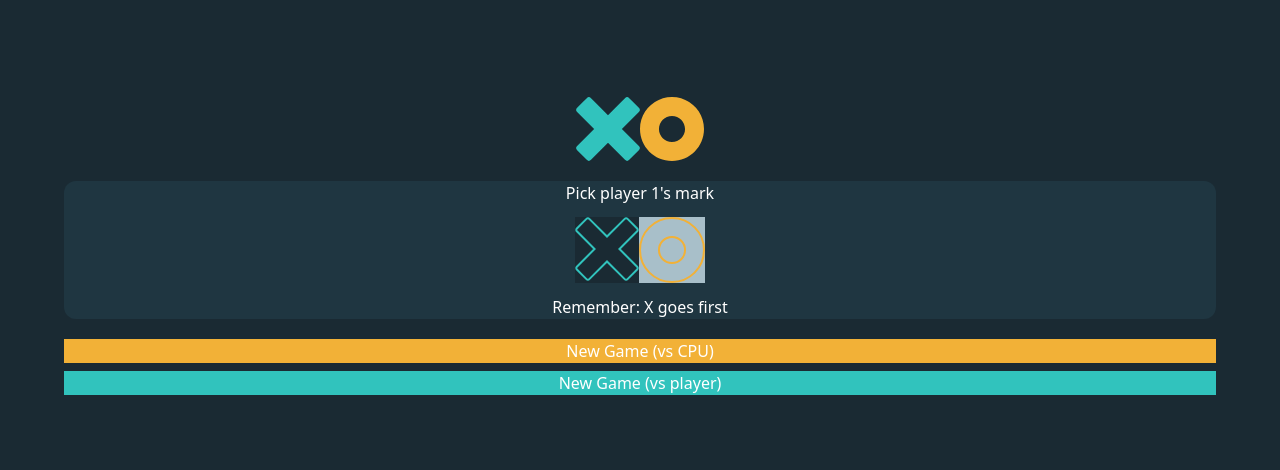
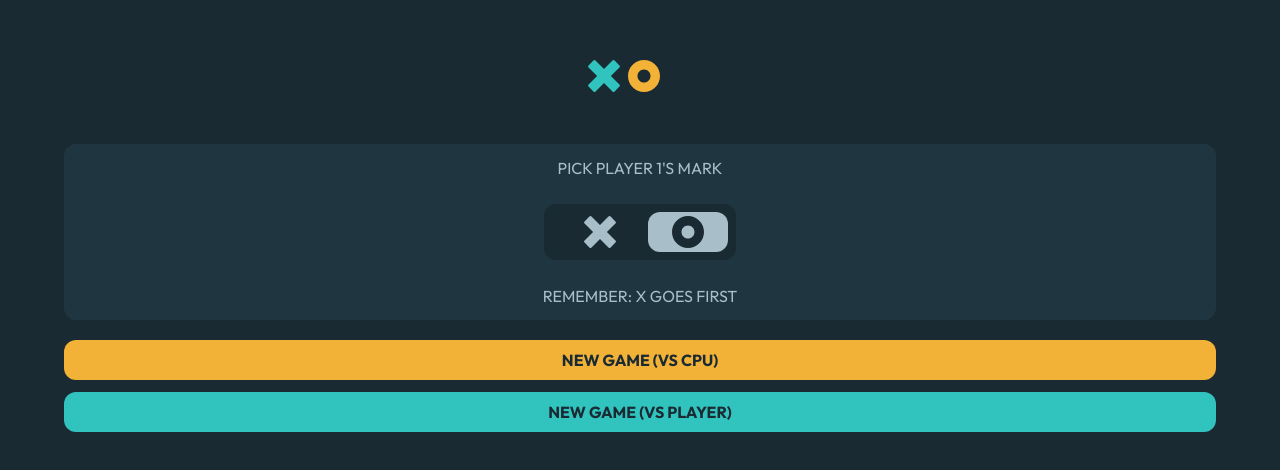
Before and after one commit to outerpreneur/tic-tac-toe, a website: page index.html in a window 1280 px wide. Shown: the part 154-624 px from the top of the page. Drawn offline with Linux system fonts and the light colour scheme.

Commit message:
game settings

```diff
--- a/index.html
+++ b/index.html
@@ -10,65 +10,90 @@
       sizes="32x32"
       href="./assets/favicon-32x32.png"
     />
+    <link rel="preconnect" href="https://fonts.googleapis.com" />
+    <link rel="preconnect" href="https://fonts.gstatic.com" crossorigin />
+    <link rel="preconnect" href="https://fonts.googleapis.com" />
+    <link rel="preconnect" href="https://fonts.gstatic.com" crossorigin />
+    <link
+      href="https://fonts.googleapis.com/css2?family=Outfit:wght@100;200;300;400;500;600;700;800;900&display=swap"
+      rel="stylesheet"
+    />
     <link href="./output.css" rel="stylesheet" />
 
     <title>Frontend Mentor | Tic Tac Toe</title>
   </head>
-  <body class="bg-darkNavy text-white h-screen">
+  <body class="bg-darkNavy text-white h-screen font-fontOutfit">
     <!-- New game menu start -->
     <div class="flex items-center justify-center h-full">
       <div id="new-game-menu" class="w-[90%] flex flex-col gap-5">
-        <div class="flex justify-center">
-          <svg width="64" height="64" xmlns="http://www.w3.org/2000/svg">
+        <div class="flex gap-2 justify-center">
+          <svg width="32" height="32" xmlns="http://www.w3.org/2000/svg">
+            <g transform="scale(0.5)">
               <path
                 d="M15.002 1.147 32 18.145 48.998 1.147a3 3 0 0 1 4.243 0l9.612 9.612a3 3 0 0 1 0 4.243L45.855 32l16.998 16.998a3 3 0 0 1 0 4.243l-9.612 9.612a3 3 0 0 1-4.243 0L32 45.855 15.002 62.853a3 3 0 0 1-4.243 0L1.147 53.24a3 3 0 0 1 0-4.243L18.145 32 1.147 15.002a3 3 0 0 1 0-4.243l9.612-9.612a3 3 0 0 1 4.243 0Z"
                 fill="#31C3BD"
                 fill-rule="evenodd"
               />
+            </g>
           </svg>
           <svg width="64" height="64" xmlns="http://www.w3.org/2000/svg">
+            <g transform="scale(0.5)">
               <path
                 d="M32 0c17.673 0 32 14.327 32 32 0 17.673-14.327 32-32 32C14.327 64 0 49.673 0 32 0 14.327 14.327 0 32 0Zm0 18.963c-7.2 0-13.037 5.837-13.037 13.037 0 7.2 5.837 13.037 13.037 13.037 7.2 0 13.037-5.837 13.037-13.037 0-7.2-5.837-13.037-13.037-13.037Z"
                 fill="#F2B137"
               />
+            </g>
           </svg>
         </div>
 
         <div
           class="bg-semiDarkNavy flex flex-col justify-center gap-3 rounded-xl"
         >
-          <p class="text-center">Pick player 1's mark</p>
+          <p class="text-center m-3 text-silverColor uppercase">
+            Pick player 1's mark
+          </p>
           <div class="flex justify-center">
-            <div class="flex">
-              <div class="bg-darkNavy">
-                <svg width="64" height="64" xmlns="http://www.w3.org/2000/svg">
+            <div class="bg-darkNavy p-2 flex rounded-xl">
+              <div class="bg-darkNavy px-8 py-1 rounded-xl flex items-center">
+                <svg width="32" height="32" xmlns="http://www.w3.org/2000/svg">
+                  <g transform="scale(0.5)">
                     <path
-                    d="M51.12 1.269c.511 0 1.023.195 1.414.586l9.611 9.611c.391.391.586.903.586 1.415s-.195 1.023-.586 1.414L44.441 32l17.704 17.705c.391.39.586.902.586 1.414 0 .512-.195 1.024-.586 1.415l-9.611 9.611c-.391.391-.903.586-1.415.586a1.994 1.994 0 0 1-1.414-.586L32 44.441 14.295 62.145c-.39.391-.902.586-1.414.586a1.994 1.994 0 0 1-1.415-.586l-9.611-9.611a1.994 1.994 0 0 1-.586-1.415c0-.512.195-1.023.586-1.414L19.559 32 1.855 14.295a1.994 1.994 0 0 1-.586-1.414c0-.512.195-1.024.586-1.415l9.611-9.611c.391-.391.903-.586 1.415-.586s1.023.195 1.414.586L32 19.559 49.705 1.855c.39-.391.902-.586 1.414-.586Z"
-                    stroke="#31C3BD"
-                    stroke-width="2"
-                    fill="none"
+                      d="M15.002 1.147 32 18.145 48.998 1.147a3 3 0 0 1 4.243 0l9.612 9.612a3 3 0 0 1 0 4.243L45.855 32l16.998 16.998a3 3 0 0 1 0 4.243l-9.612 9.612a3 3 0 0 1-4.243 0L32 45.855 15.002 62.853a3 3 0 0 1-4.243 0L1.147 53.24a3 3 0 0 1 0-4.243L18.145 32 1.147 15.002a3 3 0 0 1 0-4.243l9.612-9.612a3 3 0 0 1 4.243 0Z"
+                      fill="#A8BFC9"
+                      fill-rule="evenodd"
                     />
+                  </g>
                 </svg>
               </div>
-              <div class="bg-silverColor">
-                <svg width="66" height="66" xmlns="http://www.w3.org/2000/svg">
+              <div class="bg-silverColor px-6 py-1 rounded-xl">
+                <svg width="32" height="32" xmlns="http://www.w3.org/2000/svg">
+                  <g transform="scale(0.5)">
                     <path
-                    d="M33 1c17.673 0 32 14.327 32 32 0 17.673-14.327 32-32 32C15.327 65 1 50.673 1 33 1 15.327 15.327 1 33 1Zm0 18.963c-7.2 0-13.037 5.837-13.037 13.037 0 7.2 5.837 13.037 13.037 13.037 7.2 0 13.037-5.837 13.037-13.037 0-7.2-5.837-13.037-13.037-13.037Z"
-                    stroke="#F2B137"
-                    stroke-width="2"
-                    fill="none"
+                      d="M32 0c17.673 0 32 14.327 32 32 0 17.673-14.327 32-32 32C14.327 64 0 49.673 0 32 0 14.327 14.327 0 32 0Zm0 18.963c-7.2 0-13.037 5.837-13.037 13.037 0 7.2 5.837 13.037 13.037 13.037 7.2 0 13.037-5.837 13.037-13.037 0-7.2-5.837-13.037-13.037-13.037Z"
+                      fill="#1A2A33"
                     />
+                  </g>
                 </svg>
               </div>
             </div>
           </div>
 
-          <p class="text-center">Remember: X goes first</p>
+          <p class="text-center uppercase text-silverColor m-3">
+            Remember: X goes first
+          </p>
         </div>
 
-        <div class="flex flex-col justify-center gap-2">
-          <button class="bg-lightYellow">New Game (vs CPU)</button>
-          <button class="bg-lightBlue">New Game (vs player)</button>
+        <div class="flex flex-col justify-center gap-3">
+          <button
+            class="bg-lightYellow text-darkNavy font-bold uppercase py-2 rounded-xl"
+          >
+            New Game (vs CPU)
+          </button>
+          <button
+            class="bg-lightBlue text-darkNavy font-bold uppercase py-2 rounded-xl"
+          >
+            New Game (vs player)
+          </button>
         </div>
       </div>
 
--- a/tailwind.config.js
+++ b/tailwind.config.js
@@ -10,6 +10,19 @@ module.exports = {
         lightBlue: "#31C3BD",
         silverColor: "#A8BFC9",
       },
+      fontFamily: {
+        fontOutfit: "Outfit",
+      },
+      colors: {
+        darkNavy: "#1A2A33",
+        semiDarkNavy: "#1F3641",
+        lightYellow: "#F2B137",
+        lightBlue: "#31C3BD",
+        silverColor: "#A8BFC9",
+      },
+      boxShadow: {
+        shadowInner: "-1px -8px 10px -3px rgba(0,0,0,1) inset",
+      },
     },
   },
   plugins: [],
```
Also changed, not shown: output.css. Lines whose indentation alone changed are shown as unchanged.
